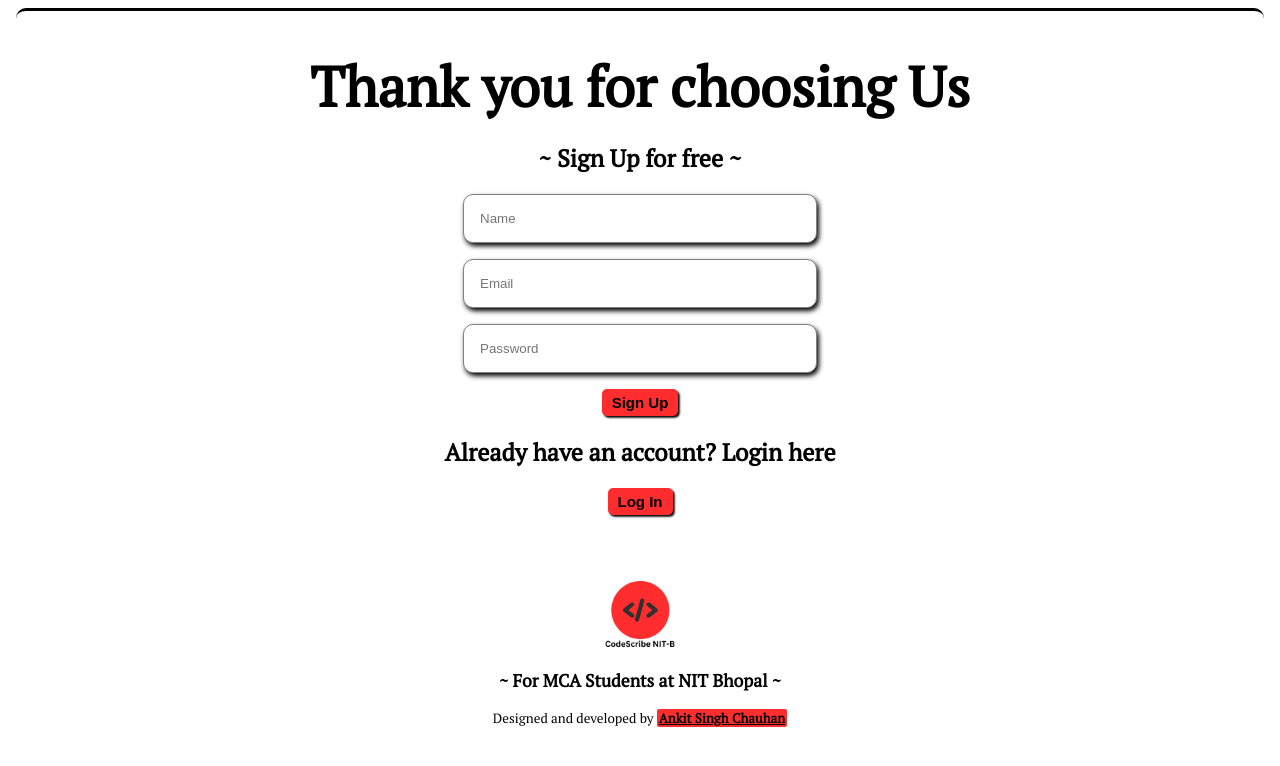
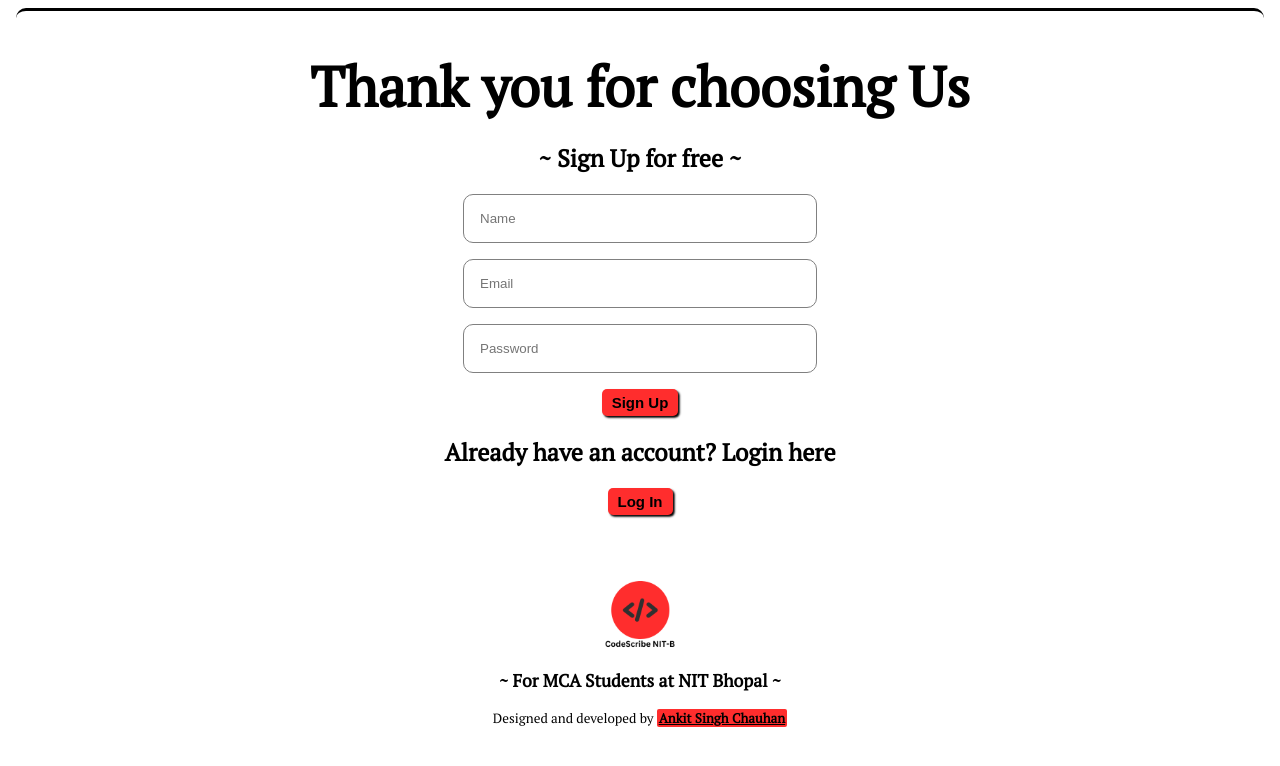
Before and after one commit to ankitsingh2105/NITB, a React (Vite) app: page /signup in a window 1280 px wide. Shown: the top 766 px of the page. Built offline with nearby package versions, Linux system fonts and the light colour scheme; a web font is replaced by a local one.

Commit message:
improved css

```diff
--- a/src/Components/CodeSection/Code.css
+++ b/src/Components/CodeSection/Code.css
@@ -102,7 +102,7 @@ pre {
 pre {
     position: relative;
 }
-input{
+.in_codes input{
     border-radius: 12px;
     border: none;
     padding: 10px 5px;
--- a/src/Components/CodeSection/Code.jsx
+++ b/src/Components/CodeSection/Code.jsx
@@ -42,7 +42,6 @@ export default function Code() {
                 operate();
             }
         });
-
         return () => {
             unsubscribe();
         }
@@ -152,7 +151,7 @@ export default function Code() {
                     <ul className='proGrammingLangs'>
                         <li onClick={() => { proLang("HTML") }} ><i style={{ color: "red" }} class="fa-brands fa-html5"></i></li>
                         <li onClick={() => { proLang("CSS") }} ><i style={{ color: "blue" }} class="fa-brands fa-css3-alt"></i></li>
-                        <li onClick={() => { proLang("Javascript") }} ><i style={{ color: "yellow" }} class="fa-brands fa-js"></i></li>
+                        <li onClick={() => { proLang("Javascript") }} ><i style={{ color: "yellow", background:"black" }} class="fa-brands fa-js"></i></li>
                         <li style={{ color: "blue" }} onClick={() => { proLang("C") }} ><small>C</small></li>
                         <li style={{ color: "blue" }} onClick={() => { proLang("C++") }} > <small>C++</small></li>
                         <li onClick={() => { proLang("Reactjs") }} ><i style={{ color: "skyblue" }} class="fa-brands fa-react"></i></li>
```
